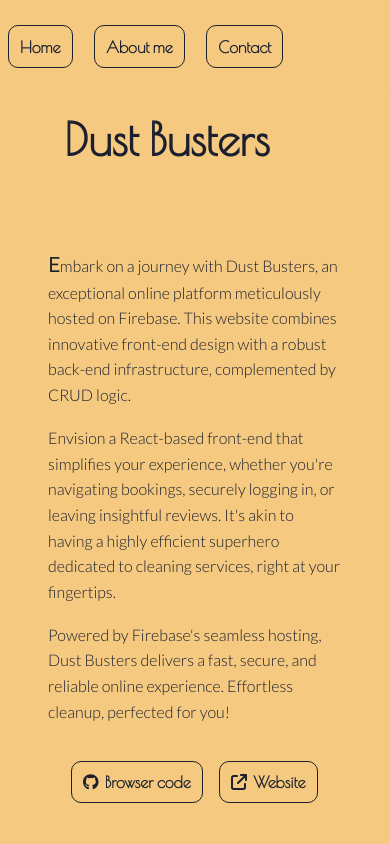
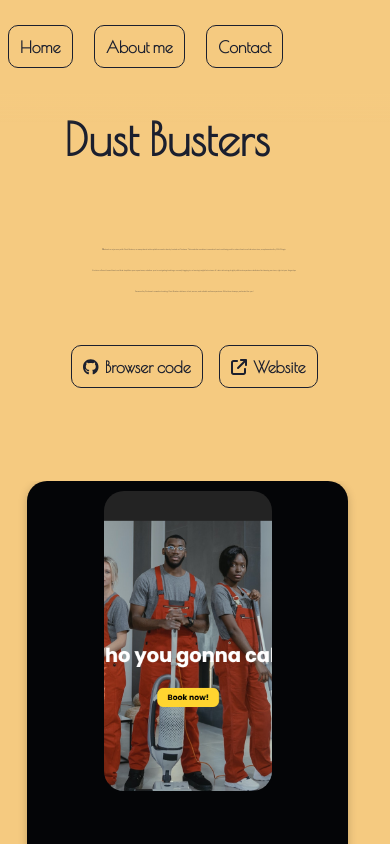
Before and after one commit to starleafer/My-portfolio, a React (Vite) app: page /My-portfolio/cleaning in a window 390 px wide. Built offline with nearby package versions, Linux system fonts and the light colour scheme; a web font is replaced by a local one.

Commit message:
Update splash screen and project description styling
- Set default splash screen state to true in App.jsx
- Adjusted ProjectDescription font size and media queries
- Added margin-top to project description link container
- Fine-tuned responsive breakpoints for better display across devices

```diff
--- a/src/App.jsx
+++ b/src/App.jsx
@@ -25,7 +25,7 @@ function App() {
   const { runTransition } = useTransitionContext();
   const location = useLocation();
   const [bgColor, setBgColor] = useState("");
-  const [showSplash, setShowSplash] = useState(false);
+  const [showSplash, setShowSplash] = useState(true);
 
   const [isHoveringCards, setIsHoveringCards] = useState(false);
   const [isHoverButton, setIsHoverButton] = useState(false);
--- a/src/components/ProjectDescription.jsx
+++ b/src/components/ProjectDescription.jsx
@@ -114,7 +114,11 @@ const Description = styled.p`
   font-size: 1.1em;
   line-height: 1.6;
   margin: 0;
-  font-size: clamp(1rem, .5vw, 13rem);
+  font-size: clamp(1rem, 1vw, 13rem);
+
+  @media (max-width: 768px) and (min-width: 320px) {
+    font-size: .5vw;
+  }
 `;
 
 
@@ -134,9 +138,11 @@ const LinkInner = styled.div`
   padding: 1em;
   border-radius: 15px;
   border: 4px dotted ${(props) => props.color};
+  margin-top: 1em;
 
   @media (max-width: 1536px) and (min-width: 769px) {
     padding: .5em;
+    margin-top: 0;
   }
 
   @media (max-width: 768px) and (min-width: 320px) {
```
